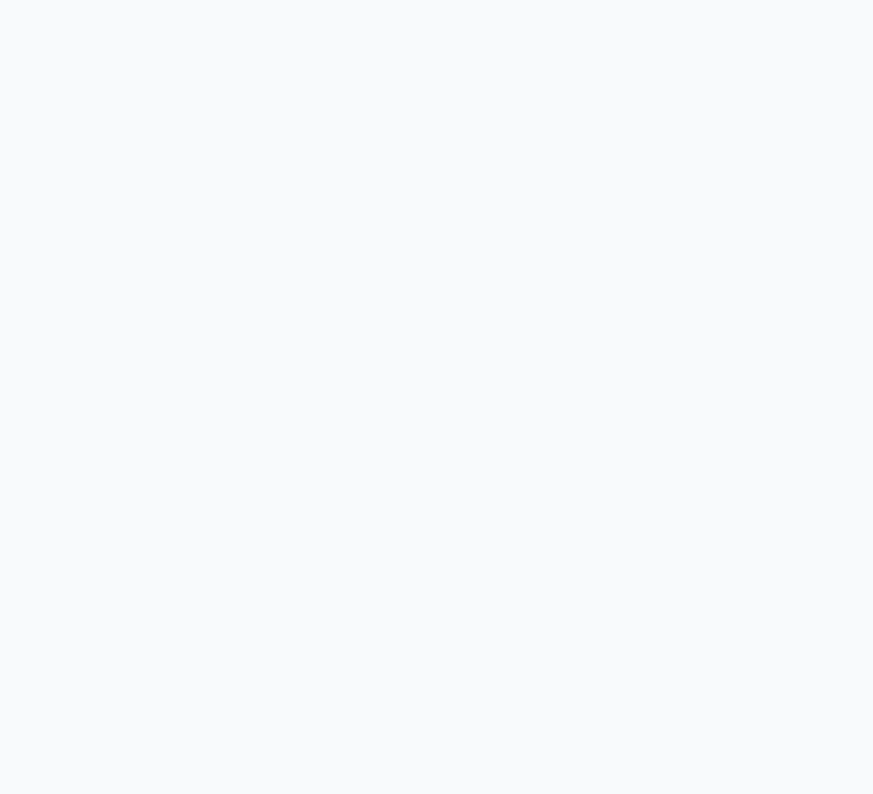
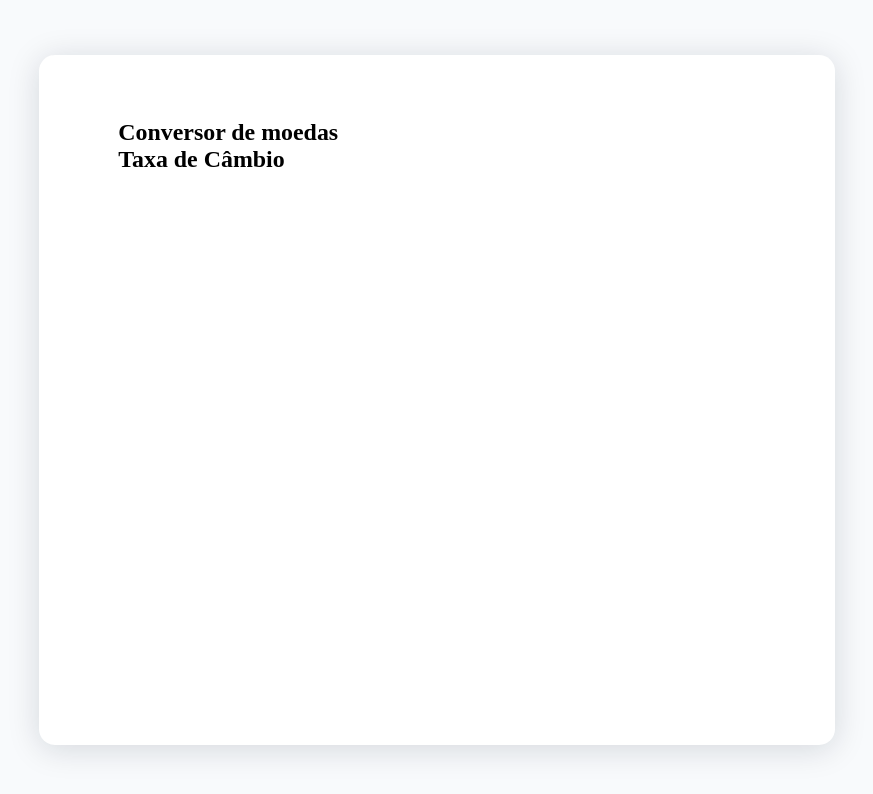
Before and after one commit to RenatodeePaula/bora-codar-coversor-moedas, a plain HTML site: page index.html in a window 1280 px wide. Shown: the whole page, without its empty margins (203-1076 px from the left). Drawn offline with Linux system fonts and the light colour scheme.

Commit message:
update commit

```diff
--- a/index.html
+++ b/index.html
@@ -10,7 +10,12 @@
 </head>
 <body>
     <main>
-
+        <section class="conversor">
+                <h2>Conversor de moedas</h2>
+        </section>
+        <section class="cambio">
+            <h2>Taxa de Câmbio</h2>
+        </section>
     </main>
 
     <script src="./script.js"></script>
--- a/style.css
+++ b/style.css
@@ -15,9 +15,15 @@ body {
     background: #f8fafc;
 
     height: 100vh;
+    display: grid;
+    place-content: center;
 }
 
 main {
     width: 80rem;
     height: 69.2rem;
+    padding: 6.4rem 8.0rem;
+    background: #FFFFFF;
+    box-shadow: .0rem .4rem 3.2rem rgba(15, 23, 42, 0.15);
+    border-radius: 1.6rem;;
 }
```
